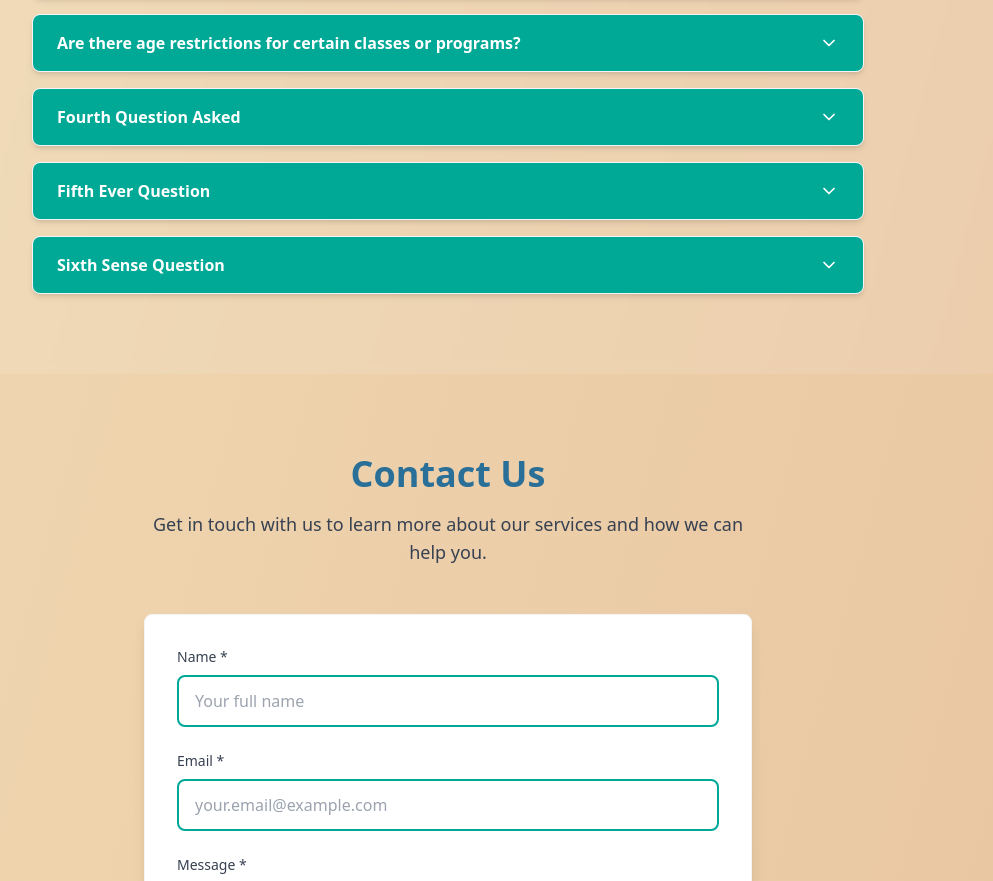
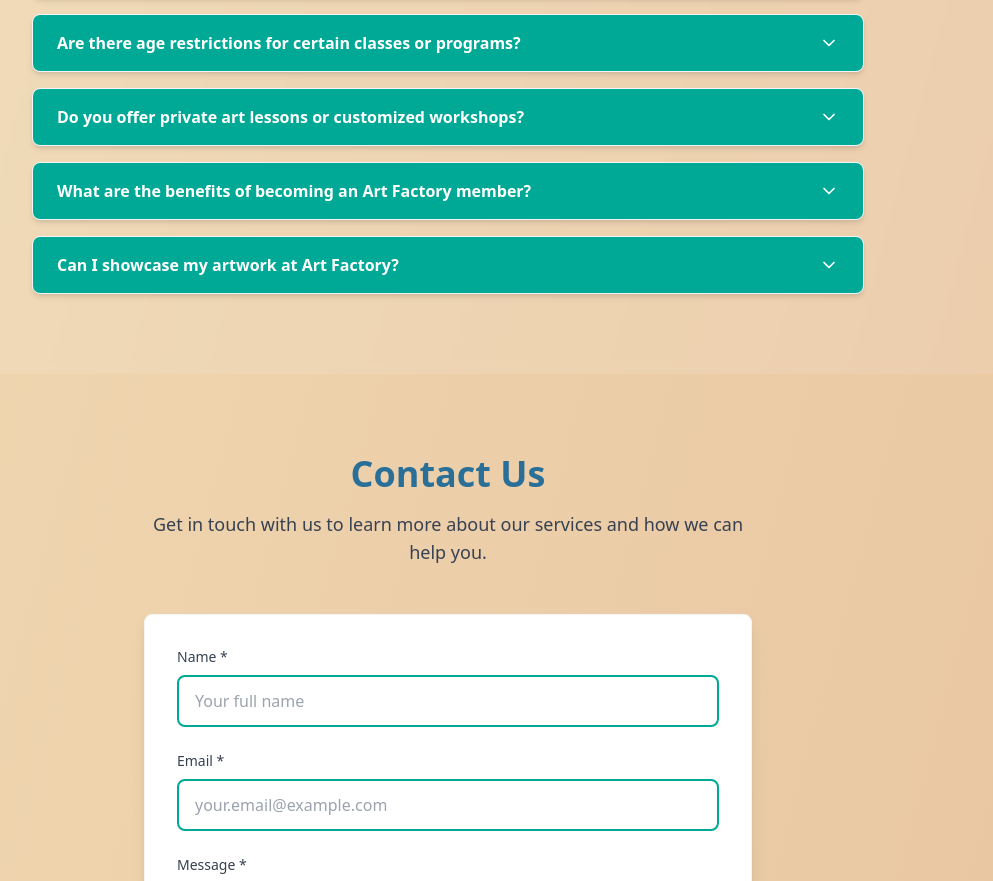
Before and after one commit to sampathmenuka/Art_Factory, a React (Vite) app in the folder project/: page / in a window 1280 px wide. Shown: the part 3360-4241 px from the top of the page, without its empty margins (192-1185 px from the left). Built offline with nearby package versions, Linux system fonts and the light colour scheme.

Commit message:
feat: Update FAQ questions and answers for improved clarity and relevance

```diff
--- a/project/src/components/FAQSection.tsx
+++ b/project/src/components/FAQSection.tsx
@@ -32,23 +32,21 @@ const FAQSection: React.FC<FAQSectionProps> = ({ scrollToSection }) => {
       ]
     },
     {
-      question: "Fourth Question Asked",
+      question: "Do you offer private art lessons or customized workshops?",
       answer: [
-        "Phasellus eu purus ornare, eleifend orci nec, egestas nulla. Sed sed aliquet sapien. Proin placerat, ipsum eu posuere blandit.",
-        "Aenean fermentum eget turpis egestas semper. Sed finibus mollis venenatis. Praesent at sem in massa iaculis pharetra."
+        "Absolutely! Art Factory is delighted to offer private art lessons tailored to your individual goals and pace. Whether you're looking for one-on-one instruction in a specific medium, portfolio review, or just personalized guidance, our experienced instructors are available for private sessions. Duis vulputate porttitor urna sit amet pretium. You can also request customized workshops for groups or events, which can be designed to fit your specific interests and needs."
       ]
     },
     {
-      question: "Fifth Ever Question",
+      question: "What are the benefits of becoming an Art Factory member?",
       answer: [
-        "Quisque aliquet ipsum ut magna rhoncus, euismod lacinia elit rhoncus. Sed sapien elit, mollis ut ultricies quis.",
-        "Sed nec ex nec tortor fermentum sollicitudin id ut ligula. Ut sagittis rutrum lectus, non sagittis ante euismod."
+        "Becoming an Art Factory member unlocks a range of exclusive benefits designed to enhance your artistic journey. Members often receive discounts on classes and workshops, priority registration for popular programs, and special access to member-only events, open studio hours, or exclusive online content."
       ]
     },
     {
-      question: "Sixth Sense Question",
+      question: "Can I showcase my artwork at Art Factory?",
       answer: [
-        "Suspendisse potenti. Ut dapibus leo ut massa vulputate semper. Pellentesque maximus lorem sed elit imperdiet mattis."
+        "Art Factory is committed to supporting emerging and established artists within our community. We periodically host student exhibitions to showcase the incredible talent nurtured within our classes and workshops. Duis vulputate porttitor urna sit amet pretium. Phasellus sed pulvinar eros, condimentum consequat ex. Suspendisse potenti."
       ]
     }
   ];
```
